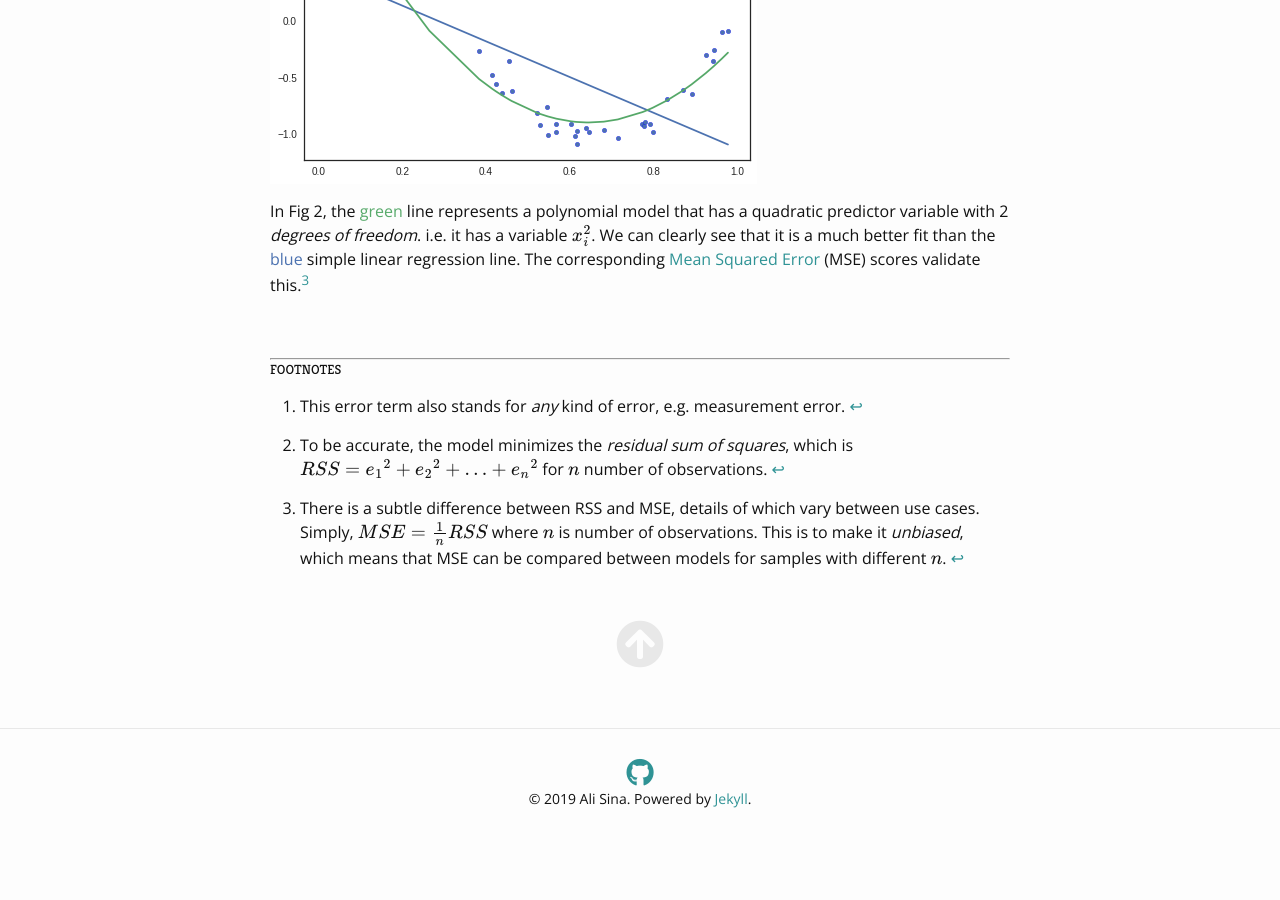
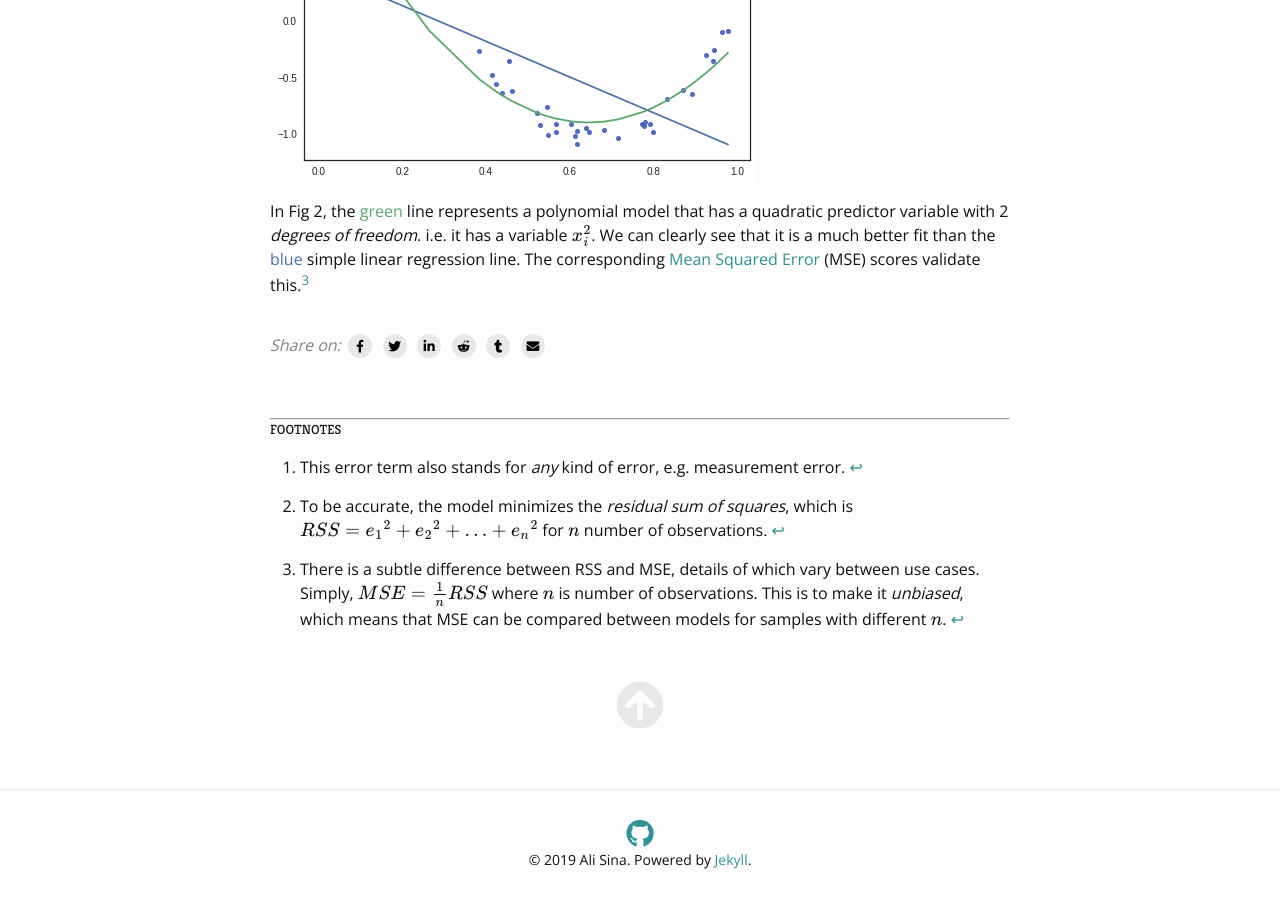
Before and after one commit to sinablk/sinablk.github.io, a Jekyll site: the page built from _posts/2019-02-05-linear-regression.markdown, in a window 1280 px wide and 900 px high, scrolled down 2290 px. Built offline with Jekyll 4.4.1, drawn with Linux system fonts in a browser that asks for light colours; nearby versions of some CDN libraries; formulas are drawn with MathJax 3; before the commit the page ends 3129 px from its top, so only the background shows below that.

Commit message:
Include social sharing

```diff
--- a/_posts/2019-02-05-linear-regression.markdown
+++ b/_posts/2019-02-05-linear-regression.markdown
@@ -55,6 +55,8 @@ What if the variables in the model have *non-linear* effects on the response? Th
 
 In Fig 2, the <span style="color:#58aa6b">green</span> line represents a polynomial model that has a quadratic predictor variable with 2 *degrees of freedom*. i.e. it has a variable $x_i^2$. We can clearly see that it is a much better fit than the <span style="color:#4c72b0">blue</span> simple linear regression line. The corresponding [Mean Squared Error](https://en.wikipedia.org/wiki/Mean_squared_error#Regression) (MSE) scores validate this.[^3]
 
+{% include socialsharing.html %}
+
 * * *
 ##### FOOTNOTES
 
```
